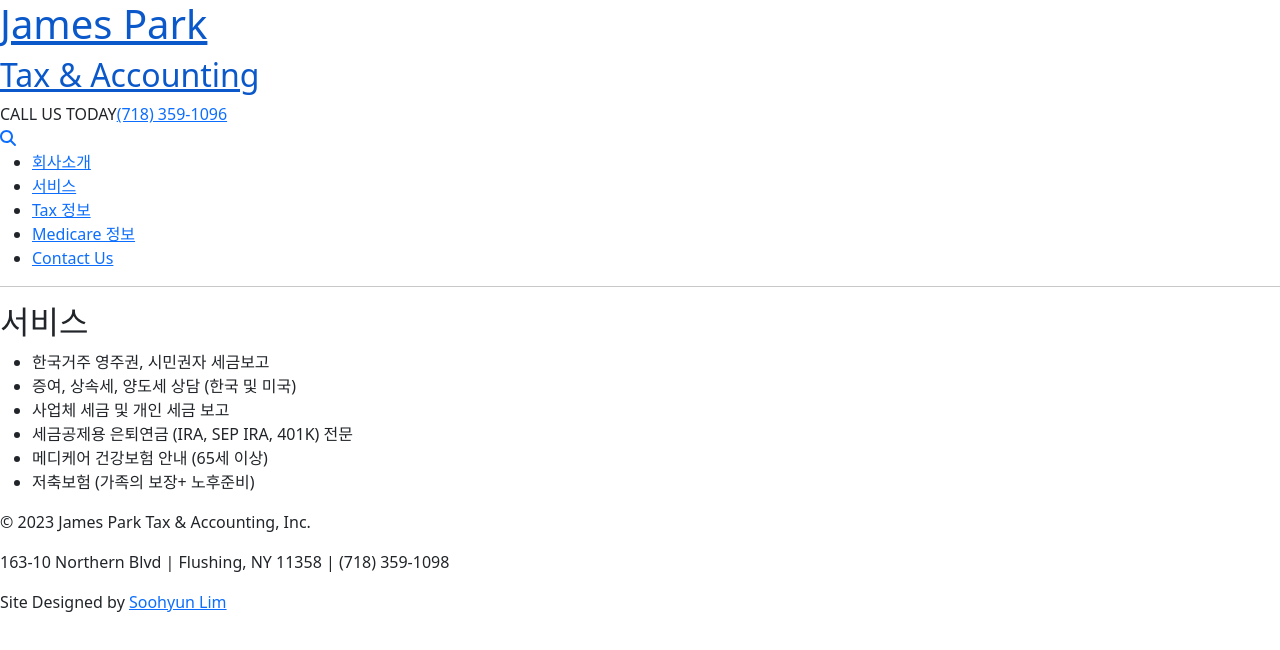
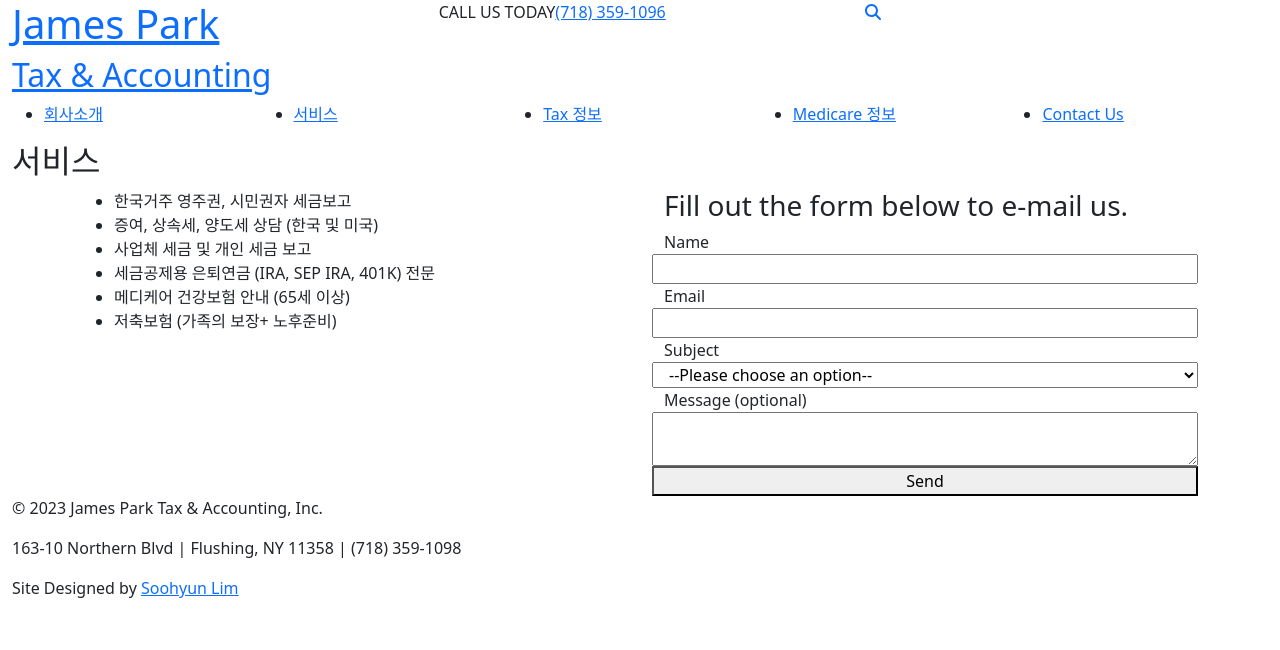
Before and after one commit to nooccarr/james-park-tax, a React (Vite) app: page /services in a window 1280 px wide. Shown: the top 650 px of the page. Built offline with nearby package versions, Linux system fonts and the light colour scheme.

Commit message:
Use Bootstrap to apply layouts.

```diff
--- a/src/app/components/AboutUs.jsx
+++ b/src/app/components/AboutUs.jsx
@@ -1,10 +1,26 @@
+import Container from 'react-bootstrap/Container';
+import Row from 'react-bootstrap/Row';
+import Col from 'react-bootstrap/Col';
+
 const AboutUs = () => {
   return (
-    <div>
+    <>
+      <section>
+        <Container fluid>
+          <Row>
+            <Col>
               <div>
                 <h2>회사소개</h2>
               </div>
+            </Col>
+          </Row>
+        </Container>
+      </section>
+
       <main>
+        <Container>
+          <Row>
+            <Col>
               <p>안녕하세요?</p>
               <p>제임스 박 회계사입니다.</p>
               <p>유능한 명의는 사람의 생명을 구하고 유능한 회계사는 사업체를 구한다고 합니다.</p>
@@ -13,8 +29,11 @@ const AboutUs = () => {
               <p>고객의 절세가 최상의 목표이며 이를 위해 최선을 다하고 있습니다.</p>
               <p>지금까지 만족스러운 세금 및 회계 서비스를 받지 못하신 분이 계시면 저희 회사 이메일, 카카오톡, 전화 및 방문 상담하시기 바랍니다.</p>
               <p>대표 회계사 제임스 박</p>
+            </Col>
+          </Row>
+        </Container>
       </main>
-    </div>
+    </>
   );
 };
 
--- a/src/app/components/ContactForm.jsx
+++ b/src/app/components/ContactForm.jsx
@@ -1,4 +1,7 @@
 import { useState } from 'react';
+import Container from 'react-bootstrap/Container';
+import Row from 'react-bootstrap/Row';
+import Col from 'react-bootstrap/Col';
 
 const ContactForm = ({ setShowContactForm, setShowFormSuccess }) => {
   const [formValues, setFormValues] = useState({
@@ -30,11 +33,17 @@ const ContactForm = ({ setShowContactForm, setShowFormSuccess }) => {
 
   return (
     <section>
+      <Container>
+        <Row>
           <h5>Schedule A Consultation</h5>
+        </Row>
+
         <div>
           <form onSubmit={handleSubmit}>
+            <Row>
               <label htmlFor='name'>
                 Name
+              </label>
               <input
                 type='text'
                 name='name'
@@ -42,10 +51,11 @@ const ContactForm = ({ setShowContactForm, setShowFormSuccess }) => {
                 autoComplete='off'
                 required
               />
-          </label>
-
+            </Row>
+            <Row>
               <label htmlFor='email'>
                 Email
+              </label>
               <input
                 type='email'
                 name='email'
@@ -53,10 +63,11 @@ const ContactForm = ({ setShowContactForm, setShowFormSuccess }) => {
                 autoComplete="off"
                 required
               />
-          </label>
-
+            </Row>
+            <Row>
               <label htmlFor='subject'>
                 Subject
+              </label>
               <input
                 type='text'
                 name='subject'
@@ -64,20 +75,23 @@ const ContactForm = ({ setShowContactForm, setShowFormSuccess }) => {
                 autoComplete="off"
                 required
               />
-          </label>
-
+            </Row>
+            <Row>
               <label htmlFor='message'>
                 Message
+              </label>
               <textarea
                 name='message'
                 id='message'
                 autoComplete="off"
               />
-          </label>
-
+            </Row>
+            <Row>
               <button>Schedule A Consultation</button>
+            </Row>
           </form>
         </div>
+      </Container>
     </section>
   )
 };
--- a/src/app/components/ContactUs.jsx
+++ b/src/app/components/ContactUs.jsx
@@ -4,7 +4,7 @@ import EmailForm from "./EmailForm";
 
 const ContactUs = () => {
   return (
-    <div>
+    <>
       <div>
         <h2>Contact Us</h2>
       </div>
@@ -79,7 +79,7 @@ const ContactUs = () => {
       </main>
 
       <EmailForm />
-    </div>
+    </>
   );
 };
 
--- a/src/app/components/EmailForm.jsx
+++ b/src/app/components/EmailForm.jsx
@@ -1,4 +1,7 @@
 import { useRef, useState } from 'react';
+import Container from 'react-bootstrap/Container';
+import Row from 'react-bootstrap/Row';
+import Col from 'react-bootstrap/Col';
 const SUBJECTS = ['--Please choose an option--', 'Tax Preparation', 'Tax Planning', 'Accounting', 'Other'];
 
 const EmailForm = () => {
@@ -26,15 +29,18 @@ const EmailForm = () => {
   };
 
   return (
+    <Container>
       <aside>
+        <Row>
           <div>
             <h3>Fill out the form below to e-mail us.</h3>
           </div>
-      <form
-        onSubmit={handleSubmit}
-      >
+        </Row>
+        <form onSubmit={handleSubmit}>
+          <Row>
             <label htmlFor='name'>
               Name
+            </label>
             <input
               type='text'
               name='name'
@@ -44,10 +50,11 @@ const EmailForm = () => {
               onChange={(e) => setFormValues({ ...formValues, name: e.target.value })}
               required
             />
-        </label>
-
+          </Row>
+          <Row>
             <label htmlFor='email'>
               Email
+            </label>
             <input
               type='email'
               name='email'
@@ -57,10 +64,11 @@ const EmailForm = () => {
               onChange={(e) => setFormValues({ ...formValues, email: e.target.value })}
               required
             />
-        </label>
-
+          </Row>
+          <Row>
             <label htmlFor='subject'>
               Subject
+            </label>
             <select
               name='subject'
               id='subject'
@@ -78,10 +86,11 @@ const EmailForm = () => {
                 </option>
               ))}
             </select>
-        </label>
-
+          </Row>
+          <Row>
             <label htmlFor='message'>
               Message (optional)
+            </label>
             <textarea
               name='message'
               id='message'
@@ -89,13 +98,17 @@ const EmailForm = () => {
               value={formValues.message}
               onChange={(e) => setFormValues({ ...formValues, message: e.target.value })}
             />
-        </label>
-
+          </Row>
+          <Row>
             <button>Send</button>
+          </Row>
         </form>
 
+        <Row>
           {showFormSuccess && <h3>Thank you for your message. It has been sent.</h3>}
+        </Row>
       </aside>
+    </Container>
   );
 };
 
--- a/src/app/components/Footer.jsx
+++ b/src/app/components/Footer.jsx
@@ -1,8 +1,15 @@
+import Container from 'react-bootstrap/Container';
+import Row from 'react-bootstrap/Row';
+import Col from 'react-bootstrap/Col';
+
 const Footer = () => {
   const today = new Date();
 
   return (
     <footer>
+      <Container fluid>
+        <Row>
+          <Col>
             <p>
               <span>&copy; {today.getFullYear()} </span>
               James Park Tax & Accounting, Inc.
@@ -14,6 +21,9 @@ const Footer = () => {
               <span>Site Designed by </span>
               <a href='https://www.soohyunlim.dev/'>Soohyun Lim</a>
             </p>
+          </Col>
+        </Row>
+      </Container>
     </footer>
   );
 };
--- a/src/app/components/Header.jsx
+++ b/src/app/components/Header.jsx
@@ -1,29 +1,38 @@
-import { Link, Outlet } from 'react-router-dom';
+import { Link } from 'react-router-dom';
+import Container from 'react-bootstrap/Container';
+import Row from 'react-bootstrap/Row';
+import Col from 'react-bootstrap/Col';
 import { FontAwesomeIcon } from '@fortawesome/react-fontawesome';
 import { faMagnifyingGlass } from '@fortawesome/free-solid-svg-icons';
-import SearchParams from './SearchParams';
 
 const Header = () => {
 
 
   return (
     <header>
-      <div>
+      <Container fluid>
+        <Row>
+          <Col>
             <Link to='/'>
               <h1>James Park</h1>
               <h2>Tax & Accounting</h2>
             </Link>
-      </div>
+          </Col>
+          <Col>
             <div>
               <span>CALL US TODAY</span>
               <a href='tel:+17183591096'>(718) 359-1096</a>
             </div>
+          </Col>
+          <Col>
             <div>
               <Link to='/search'>
                 <FontAwesomeIcon icon={faMagnifyingGlass} />
               </Link>
             </div>
-      <Outlet />
+          </Col>
+        </Row>
+      </Container>
     </header>
   );
 };
--- a/src/app/components/Home.jsx
+++ b/src/app/components/Home.jsx
@@ -1,4 +1,7 @@
 import { useState } from "react";
+import Container from "react-bootstrap/Container";
+import Row from "react-bootstrap/Row";
+import Col from "react-bootstrap/Col";
 import { FontAwesomeIcon } from "@fortawesome/react-fontawesome";
 import { faCalendarDays } from "@fortawesome/free-solid-svg-icons";
 import ContactForm from "./ContactForm";
@@ -8,8 +11,23 @@ const Home = () => {
   const [ showFormSuccess, setShowFormSuccess ] = useState(false);
 
   return (
+    <>
+      <section>
+        <Container fluid>
+          <Row>
+            <Col>
               <div>
                 <h2>Home</h2>
+              </div>
+            </Col>
+          </Row>
+        </Container>
+      </section>
+
+      <main>
+        <Container>
+          <Row>
+            <Col>
               <ul>
                 <li>한국거주 영주권, 시민권자 세금보고</li>
                 <li>증여, 상속세, 양도세 상담</li>
@@ -17,14 +35,14 @@ const Home = () => {
               </ul>
 
               {!showFormSuccess && (
-        <button
-          onClick={() => setShowContactForm(true)}
-        >
+
+                  <button onClick={() => setShowContactForm(true)}>
                     <h3>
                       <FontAwesomeIcon icon={faCalendarDays} />
                       Schedule A Consultation
                     </h3>
                   </button>
+
               )}
 
               {showContactForm && (
@@ -34,8 +52,14 @@ const Home = () => {
                 />
               )}
 
-      {showFormSuccess && <h3>Thank you for your submission!</h3>}
-    </div>
+              {showFormSuccess &&
+                <h3>Thank you for your submission!</h3>
+              }
+            </Col>
+          </Row>
+        </Container>
+      </main>
+    </>
   );
 };
 
--- a/src/app/components/Layout.jsx
+++ b/src/app/components/Layout.jsx
@@ -1,32 +1,47 @@
 import { Link, Outlet } from 'react-router-dom';
+import Container from 'react-bootstrap/Container';
+import Row from 'react-bootstrap/Row';
+import Col from 'react-bootstrap/Col';
 
 const Layout = () => {
   return (
-    <div>
+    <>
+      <Container fluid>
         <nav>
           <ul>
+            <Row>
+              <Col>
                 <li>
                   <Link to='/about-us'>회사소개</Link>
                 </li>
+              </Col>
+              <Col>
                 <li>
                   <Link to='/services'>서비스</Link>
                 </li>
+              </Col>
+              <Col>
                 <li>
                   <Link to='/tax-info'>Tax 정보</Link>
                 </li>
+              </Col>
+              <Col>
                 <li>
                   <Link to='/medicare-info'>Medicare 정보</Link>
                 </li>
+              </Col>
+              <Col>
                 <li>
                   <Link to='/contact-us'>Contact Us</Link>
                 </li>
+              </Col>
+            </Row>
           </ul>
         </nav>
-
-      <hr />
+      </Container>
 
       <Outlet />
-    </div>
+    </>
   )
 };
 
--- a/src/app/components/SearchParams.jsx
+++ b/src/app/components/SearchParams.jsx
@@ -1,5 +1,7 @@
-import { useState } from 'react';
 import { Link } from 'react-router-dom';
+import Container from 'react-bootstrap/Container';
+import Row from 'react-bootstrap/Row';
+import Col from 'react-bootstrap/Col';
 import { FontAwesomeIcon } from '@fortawesome/react-fontawesome';
 import { faMagnifyingGlass, faXmark } from '@fortawesome/free-solid-svg-icons';
 
@@ -7,7 +9,10 @@ const SearchParams = ({ searchQuery, handleSearchChange }) => {
 
 
   return (
-    <div>
+    <header>
+      <Container fluid>
+        <Row>
+          <Col>
             <form>
               <label htmlFor="search">
                 <Link to='/search'>
@@ -23,12 +28,17 @@ const SearchParams = ({ searchQuery, handleSearchChange }) => {
                 />
               </label>
               </form>
+          </Col>
+          <Col>
             <div>
               <Link to='/'>
                 <FontAwesomeIcon icon={faXmark} />
               </Link>
             </div>
-    </div>
+          </Col>
+        </Row>
+      </Container>
+    </header>
   );
 };
 
--- a/src/app/components/Services.jsx
+++ b/src/app/components/Services.jsx
@@ -1,9 +1,27 @@
+import Container from 'react-bootstrap/Container';
+import Row from 'react-bootstrap/Row';
+import Col from 'react-bootstrap/Col';
+import EmailForm from './EmailForm';
+
 const Services = () => {
   return (
-    <div>
+    <>
+      <Container fluid>
+        <Row>
+          <Col>
+            <section>
               <div>
                 <h2>서비스</h2>
               </div>
+            </section>
+          </Col>
+        </Row>
+      </Container>
+
+      <Container>
+        <Row>
+          <Col>
+            <main>
               <ul>
                 <li>한국거주 영주권, 시민권자 세금보고</li>
                 <li>증여, 상속세, 양도세 상담 (한국 및 미국)</li>
@@ -12,7 +30,14 @@ const Services = () => {
                 <li>메디케어 건강보험 안내 (65세 이상)</li>
                 <li>저축보험 (가족의 보장+ 노후준비)</li>
               </ul>
-    </div>
+            </main>
+          </Col>
+          <Col>
+            <EmailForm />
+          </Col>
+        </Row>
+      </Container>
+    </>
   );
 };
 
```
Lines whose indentation alone changed are shown as unchanged.
